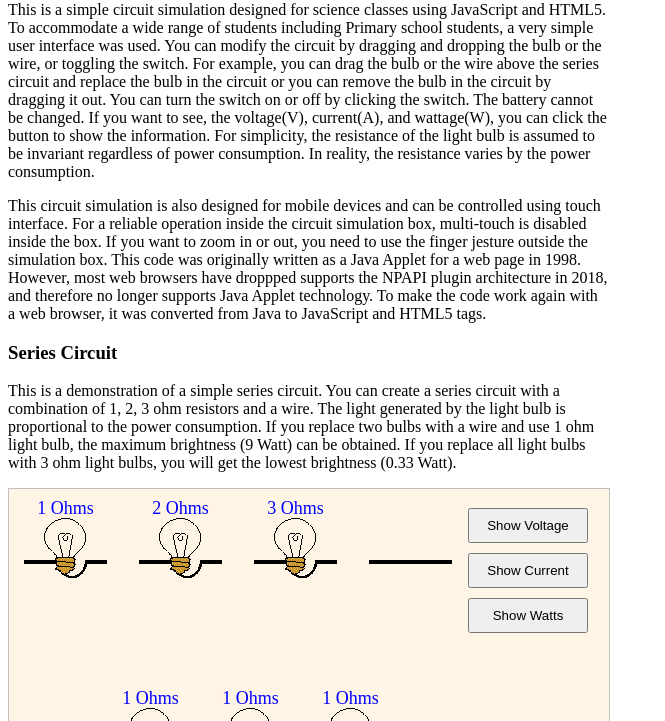
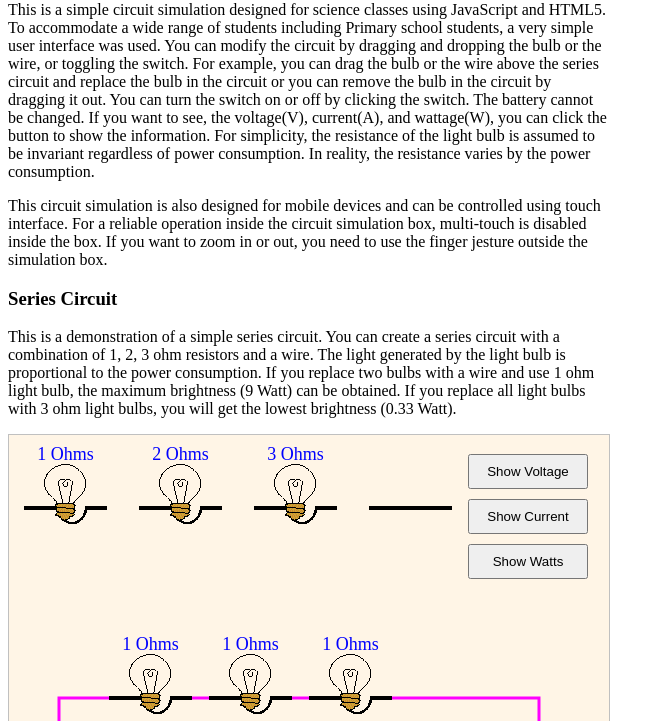
Before and after one commit to jhpark16/SimpleCircuitSimulation, a plain HTML site: page Circuit.html in a window 1280 px wide. Shown: the part 79-800 px from the top of the page, without its empty margins (0-665 px from the left). Drawn offline with Linux system fonts and the light colour scheme.

Commit message:
Update of the web page

```diff
--- a/Circuit.html
+++ b/Circuit.html
@@ -13,7 +13,7 @@
 <div style="word-wrap: break-word;width: 600px;">
 <h1>Simple circuit simulation using JavaScript</h1>
 <p>This is a simple circuit simulation designed for science classes using JavaScript and HTML5. To accommodate a wide range of students including Primary school students, a very simple user interface was used. You can modify the circuit by dragging and dropping the bulb or the wire, or toggling the switch. For example, you can drag the bulb or the wire above the series circuit and replace the bulb in the circuit or you can remove the bulb in the circuit by dragging it out. You can turn the switch on or off by clicking the switch. The battery cannot be changed. If you want to see, the voltage(V), current(A), and wattage(W), you can click the button to show the information. For simplicity, the resistance of the light bulb is assumed to be invariant regardless of power consumption. In reality, the resistance varies by the power consumption.</p>
-<p>This circuit simulation is also designed for mobile devices and can be controlled using touch interface. For a reliable operation inside the circuit simulation box, multi-touch is disabled inside the box. If you want to zoom in or out, you need to use the finger jesture outside the simulation box. This code was originally written as a Java Applet for a web page in 1998. However, most web browsers have droppped supports the NPAPI plugin architecture in 2018, and therefore no longer supports Java Applet technology. To make the code work again with a web browser, it was converted from Java to JavaScript and HTML5 tags.</p>
+<p>This circuit simulation is also designed for mobile devices and can be controlled using touch interface. For a reliable operation inside the circuit simulation box, multi-touch is disabled inside the box. If you want to zoom in or out, you need to use the finger jesture outside the simulation box.</p>
 <h3>Series Circuit</h3>
 <p>This is a demonstration of a simple series circuit. You can create a series circuit with a combination of 1, 2, 3 ohm resistors and a wire. The light generated by the light bulb is proportional to the power consumption. If you replace two bulbs with a wire and use 1 ohm light bulb, the maximum brightness (9 Watt) can be obtained. If you replace all light bulbs with 3 ohm light bulbs, you will get the lowest brightness (0.33 Watt).</p>
 <div id='myDiv1'>
```
